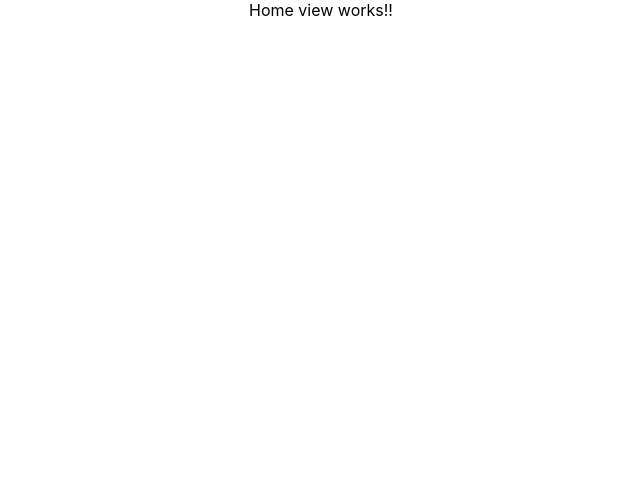
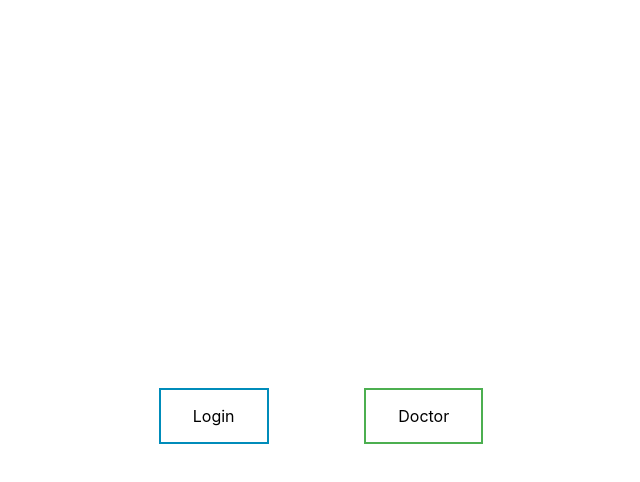
Before and after one commit to TluwaniMS/react-hook-form-test, a React (Create React App) app: page / in a window 1280 px wide. Shown: the top 482 px of the page, without its empty margins (319-959 px from the left). Built offline with nearby package versions, Linux system fonts and the light colour scheme.

Commit message:
adding-buttons-for-creation-navigation

```diff
--- a/src/components/home-view/HomeView.css
+++ b/src/components/home-view/HomeView.css
@@ -0,0 +1,47 @@
+.main-content-cointainer {
+  display: flex;
+  flex-direction: column;
+  margin: 30%;
+}
+
+a {
+  border: none;
+  color: white;
+  padding: 16px 32px;
+  text-align: center;
+  text-decoration: none;
+  display: inline-block;
+  font-size: 16px;
+  margin: 4px 2px;
+  transition-duration: 0.4s;
+  cursor: pointer;
+}
+
+.links-container {
+  display: flex;
+  justify-content: space-evenly;
+}
+
+.doctor-creation-link {
+  background-color: white;
+  color: black;
+  border: 2px solid #4caf50;
+}
+
+.doctor-creation-link:hover {
+  background-color: #4caf50;
+  color: white;
+  cursor: pointer;
+}
+
+.login-link {
+  background-color: white;
+  color: black;
+  border: 2px solid #008cba;
+}
+
+.login-link:hover {
+  background-color: #008cba;
+  color: white;
+  cursor: pointer;
+}
--- a/src/components/home-view/HomeView.js
+++ b/src/components/home-view/HomeView.js
@@ -1,7 +1,20 @@
 import React from "react";
+import "./HomeView.css";
+import { Link } from "react-router-dom";
 
 const HomeView = () => {
-  return <div>Home view works!!</div>;
+  return (
+    <div className="main-content-cointainer">
+      <div className="links-container">
+        <Link to={`/login`} className="login-link">
+          Login
+        </Link>
+        <Link to={`/doctor-creation-form`} className="doctor-creation-link">
+          Doctor
+        </Link>
+      </div>
+    </div>
+  );
 };
 
 export default HomeView;
--- a/src/components/response-handler/ResponseHandler.js
+++ b/src/components/response-handler/ResponseHandler.js
@@ -1,4 +1,6 @@
 import React from "react";
+import ErrorDisplay from "../error-display/ErrorDisplay";
+import SuccessDisplay from "../success-display/SuccessDisplay";
 
 const ResponseHandler = ({ operation, data }) => {
   return <div>Log form works!!!</div>;
```
